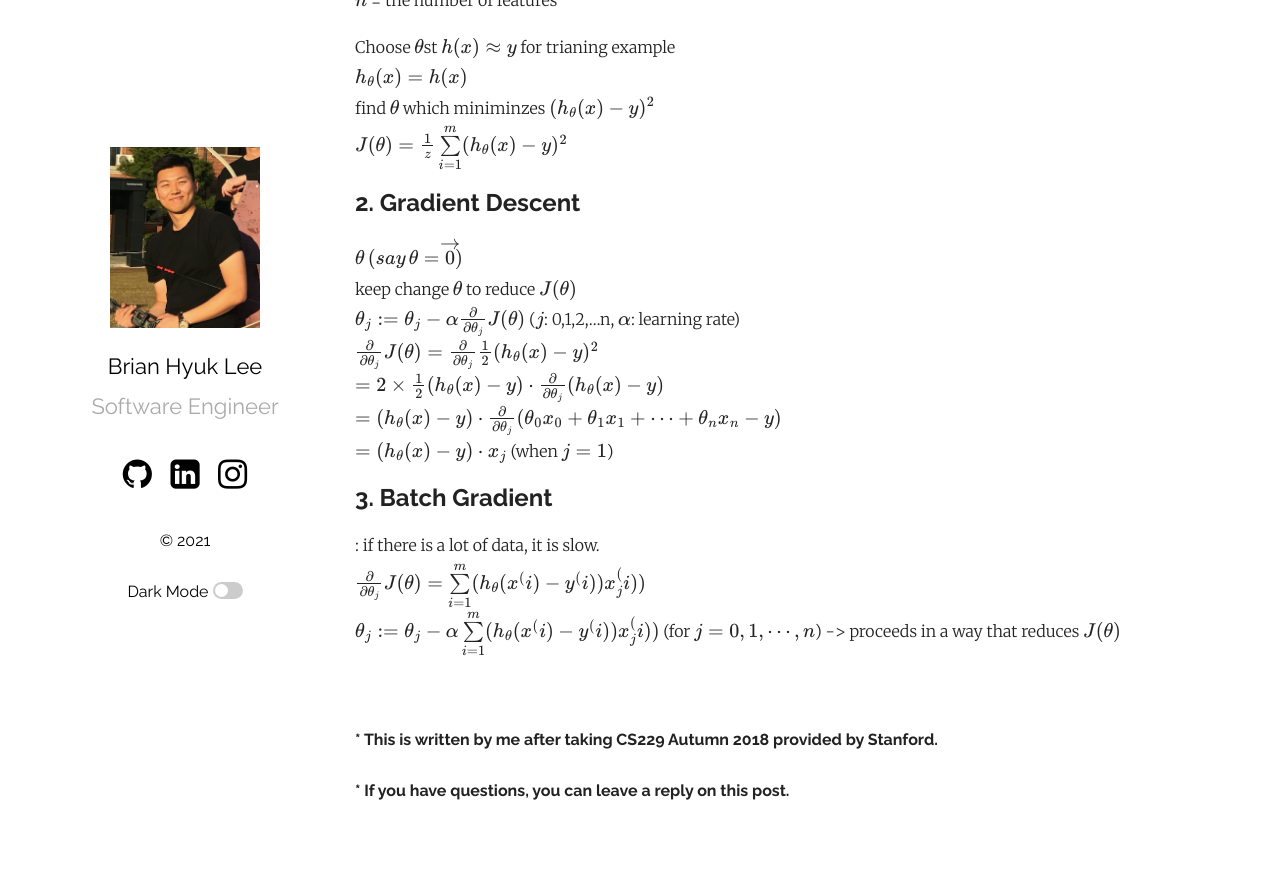
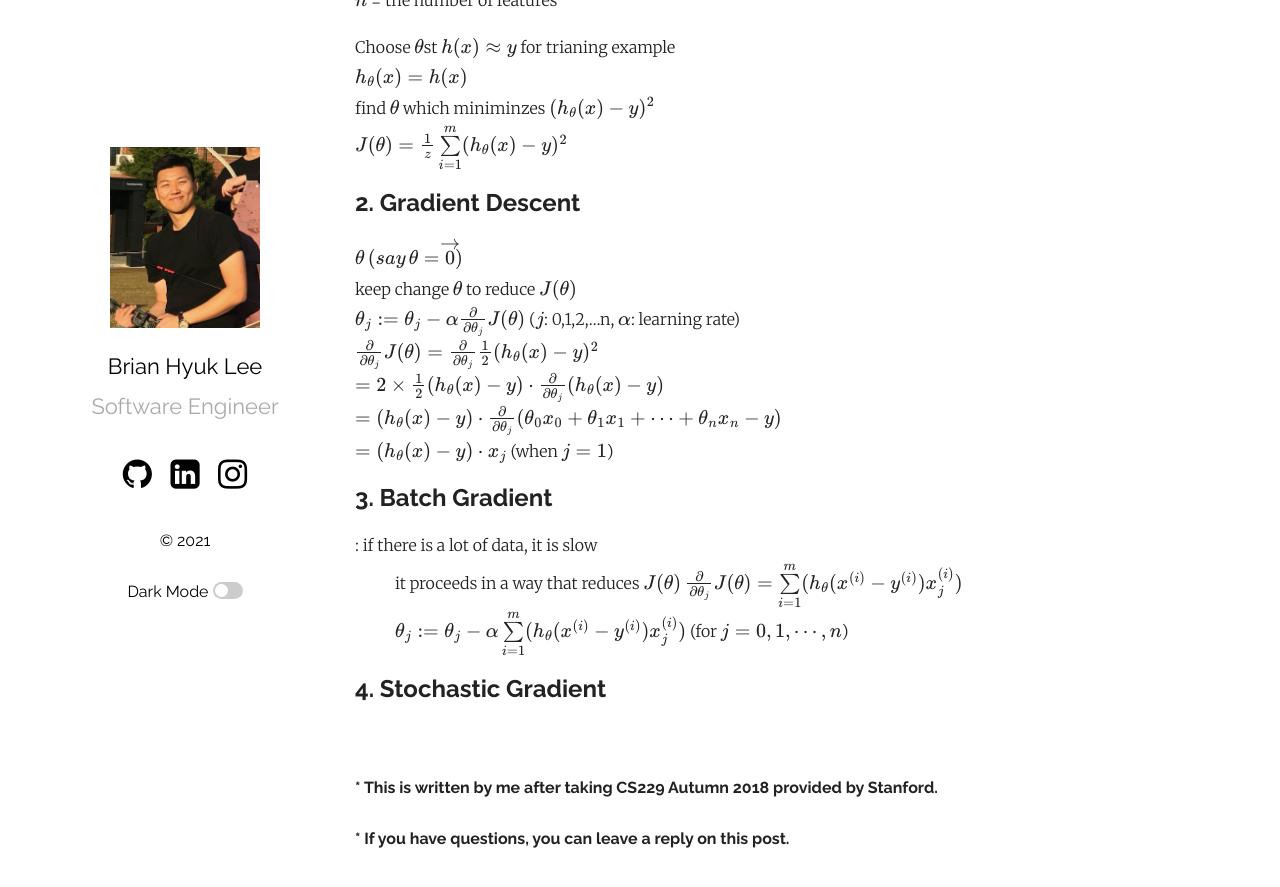
Before and after one commit to dlgur1994/dlgur1994.github.io, a Jekyll site: the page built from _posts/2021-04-06-CS229-Lecture2.md, in a window 1280 px wide and 900 px high, scrolled down 621 px. Shown: the top 887 px of the window. Built offline with Jekyll 4.4.1, drawn with Linux system fonts in a browser that asks for light colours; formulas are drawn with MathJax 3; comment, search, counter and statistics services are not loaded; before the commit the page ends 1473 px from its top, so only the background shows below that.

Commit message:
CS229 lecture2 ing 21/04/20

```diff
--- a/_posts/2021-04-06-CS229-Lecture2.md
+++ b/_posts/2021-04-06-CS229-Lecture2.md
@@ -30,9 +30,13 @@
 $$= (h_{\theta}(x) - y) \cdot x_{j}$$ (when $$j=1$$)
 
 ## 3. Batch Gradient
-: if there is a lot of data, it is slow.
-$${\partial \over \partial \theta_{j}} J(\theta) = \sum \limits_{i=1}^m (h_{\theta}(x^(i) - y^(i)) x_{j}^(i))$$
-$$\theta_{j} := \theta_{j} - \alpha \sum \limits_{i=1}^m (h_{\theta}(x^(i) - y^(i)) x_{j}^(i))$$ (for $$j = 0,1, \cdots , n$$) -> proceeds in a way that reduces $$J(\theta)$$
+: if there is a lot of data, it is slow
+: it proceeds in a way that reduces $$J(\theta)$$
+$${\partial \over \partial \theta_{j}} J(\theta) = \sum \limits_{i=1}^m (h_{\theta}(x^{(i)} - y^{(i)}) x_{j}^{(i)})$$
+$$\theta_{j} := \theta_{j} - \alpha \sum \limits_{i=1}^m (h_{\theta}(x^{(i)} - y^{(i)}) x_{j}^{(i)})$$ (for $$j = 0,1, \cdots , n$$)
+
+## 4. Stochastic Gradient
+
 
 
 <br/>
```
